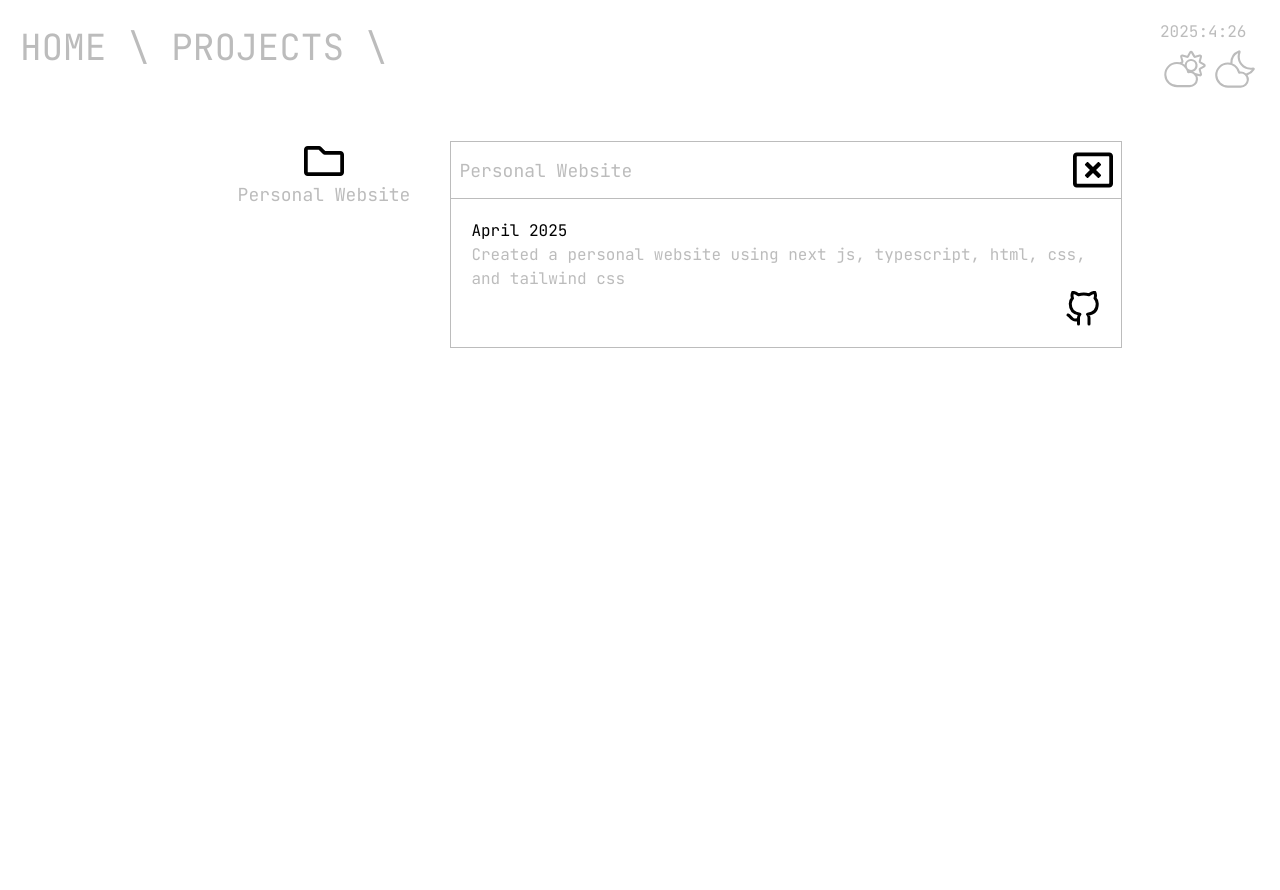
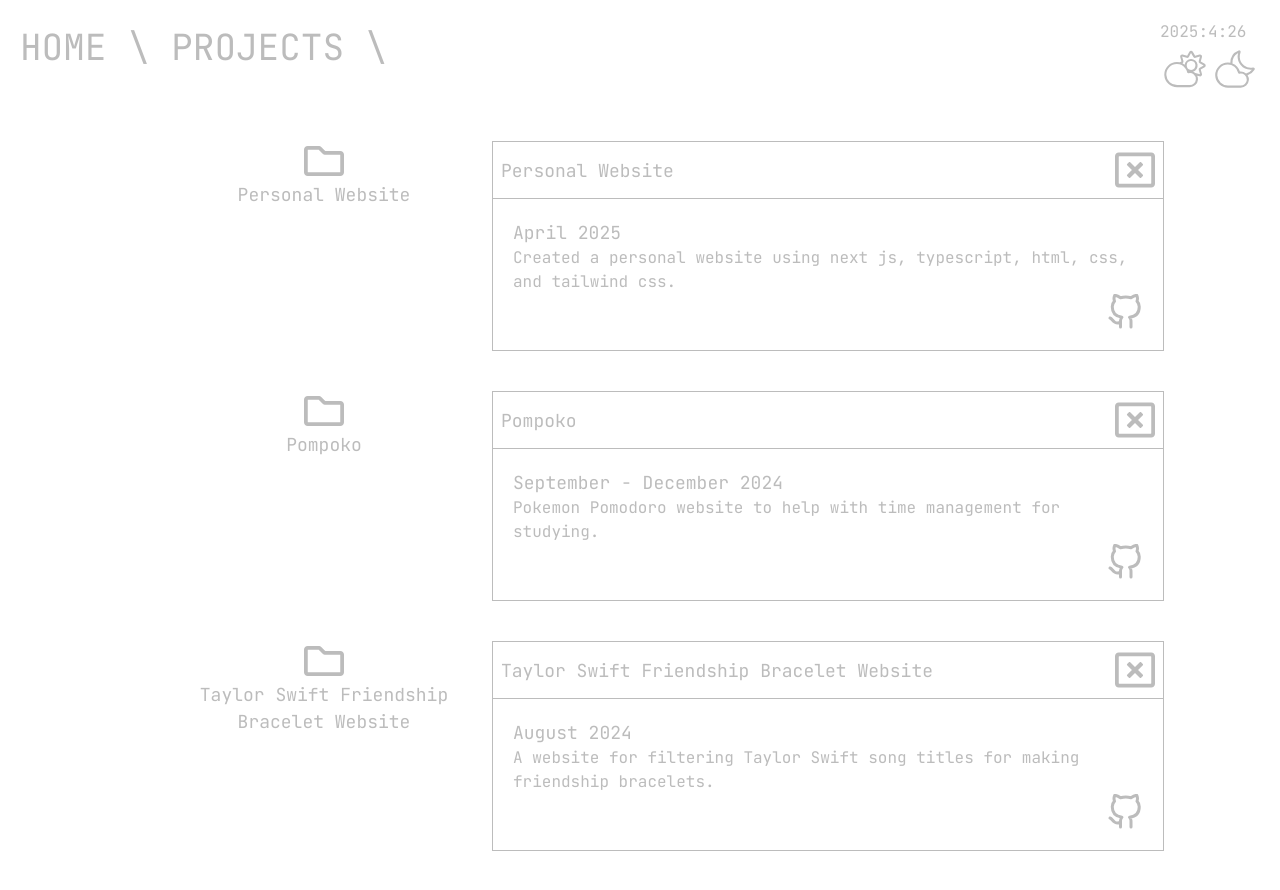
Before and after one commit to tjessica13/personal-website, a Next.js app: page /projects in a window 1280 px wide. Shown: the top 890 px of the page. Before the commit the page ends 800 px from the top, so only its background shows below. Built offline with nearby package versions, Linux system fonts and the light colour scheme.

Commit message:
adding more projects

```diff
--- a/app/projects/page.tsx
+++ b/app/projects/page.tsx
@@ -15,13 +15,11 @@ export default function Projects() {
                     <ThemeSwitch></ThemeSwitch>
                 </div>
             </div>
-
             {projects.map((project) => (
                 <div key={project.id}>
                     <ProjectComponent title={project.title} dates={project.dates} github={project.github} points={project.points}></ProjectComponent>
                 </div>
             ))}
-
         </div>
 
 
--- a/components/project.js
+++ b/components/project.js
@@ -4,24 +4,23 @@ import { FiGithub } from "react-icons/fi";
 const ProjectComponent = ({title, dates, github, points}) => {
     return (
         <div className="flex justify-center w-full m-10">
-            <div className="mr-10 place-items-center"><FaRegFolder size={40}/><div><h3>{title}</h3></div></div>
+            <div className="mr-10 place-items-center w-3xs"><FaRegFolder size={40} className="icon"/><div><h3 className="text-center">{title}</h3></div></div>
             <div className="w-2xl border border-solid border-(--fontcolor)">
                 <div className="flex justify-between items-center border-b border-solid border-(--fontcolor)
                 w-full p-2">
                     <h3>{title}</h3>
-                    <a href="./"><FaRegWindowClose size={40}></FaRegWindowClose></a>
+                    <a href="./"><FaRegWindowClose size={40} className="icon"></FaRegWindowClose></a>
                 </div>
                 <div className="p-5">
-                    {dates}
+                    <h3>{dates}</h3>
                     {points.map((point, index) => (
                         <p key={index}>{point}</p>
                     ))}
                     <div className="flex justify-end">
                         <a href={github}>
-                            <FiGithub></FiGithub>
+                            <FiGithub className="icon"></FiGithub>
                         </a>
                     </div>
-
                 </div>
             </div>
         </div>
--- a/data/projects.ts
+++ b/data/projects.ts
@@ -1,11 +1,25 @@
 // an array of objects for projects
-
+// add projects to the top of the array
 export const projects: {id: number, title: string, dates: string, github?: string, points: string[]}[] = [
     {
-        "id" : 0,
+        "id" : 2,
         "title" : "Personal Website",
         "dates" : "April 2025",
         "github" : "https://github.com/tjessica13/personal-website",
-        "points" : ["Created a personal website using next js, typescript, html, css, and tailwind css"]
+        "points" : ["Created a personal website using next js, typescript, html, css, and tailwind css."]
+    },
+    {
+        "id" : 1,
+        "title" : "Pompoko",
+        "dates" : "September - December 2024",
+        "github" : "https://github.com/tjessica13/pompoko",
+        "points" : ["Pokemon Pomodoro website to help with time management for studying."]
+    },
+    {
+        "id" : 0,
+        "title" : "Taylor Swift Friendship Bracelet Website",
+        "dates" : "August 2024",
+        "github" : "https://github.com/tjessica13/ts-bracelets",
+        "points" : ["A website for filtering Taylor Swift song titles for making friendship bracelets."]
     }
 ]
```
